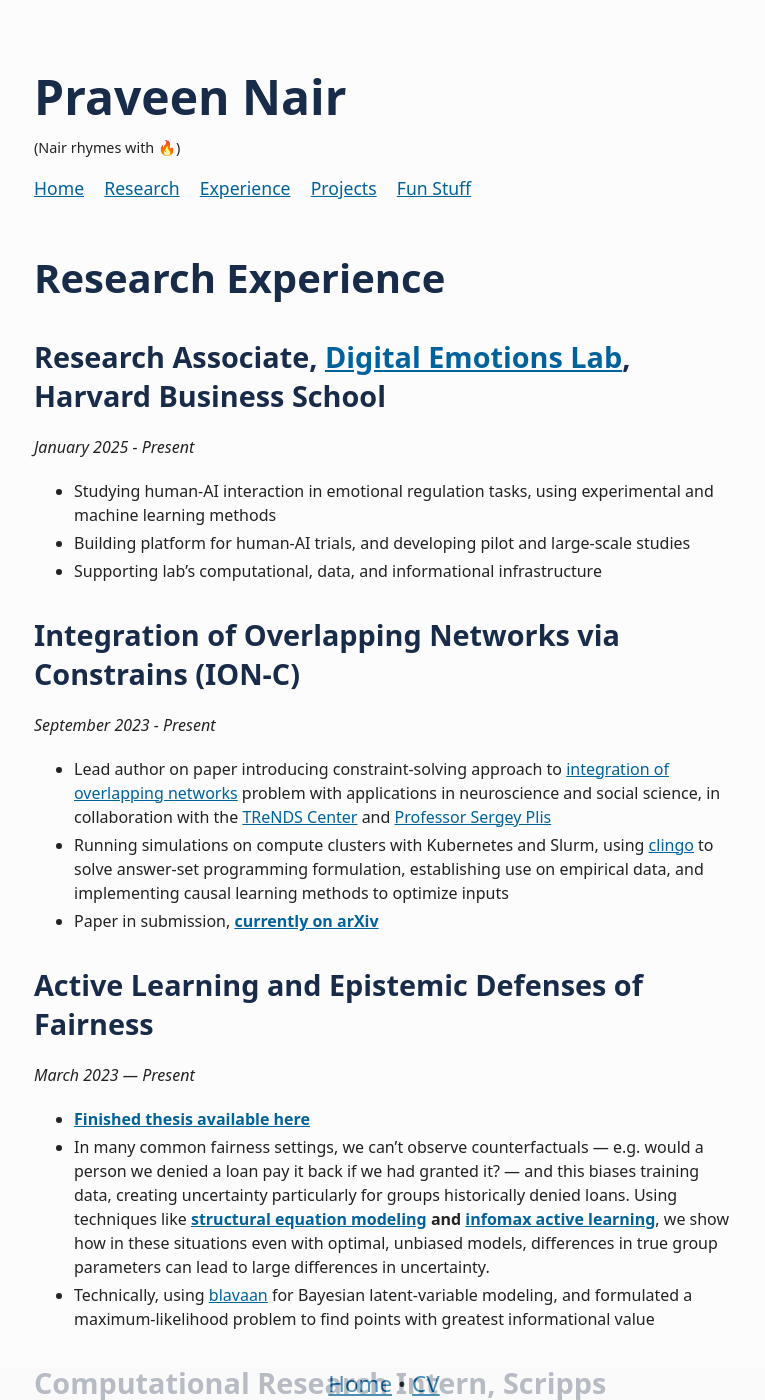
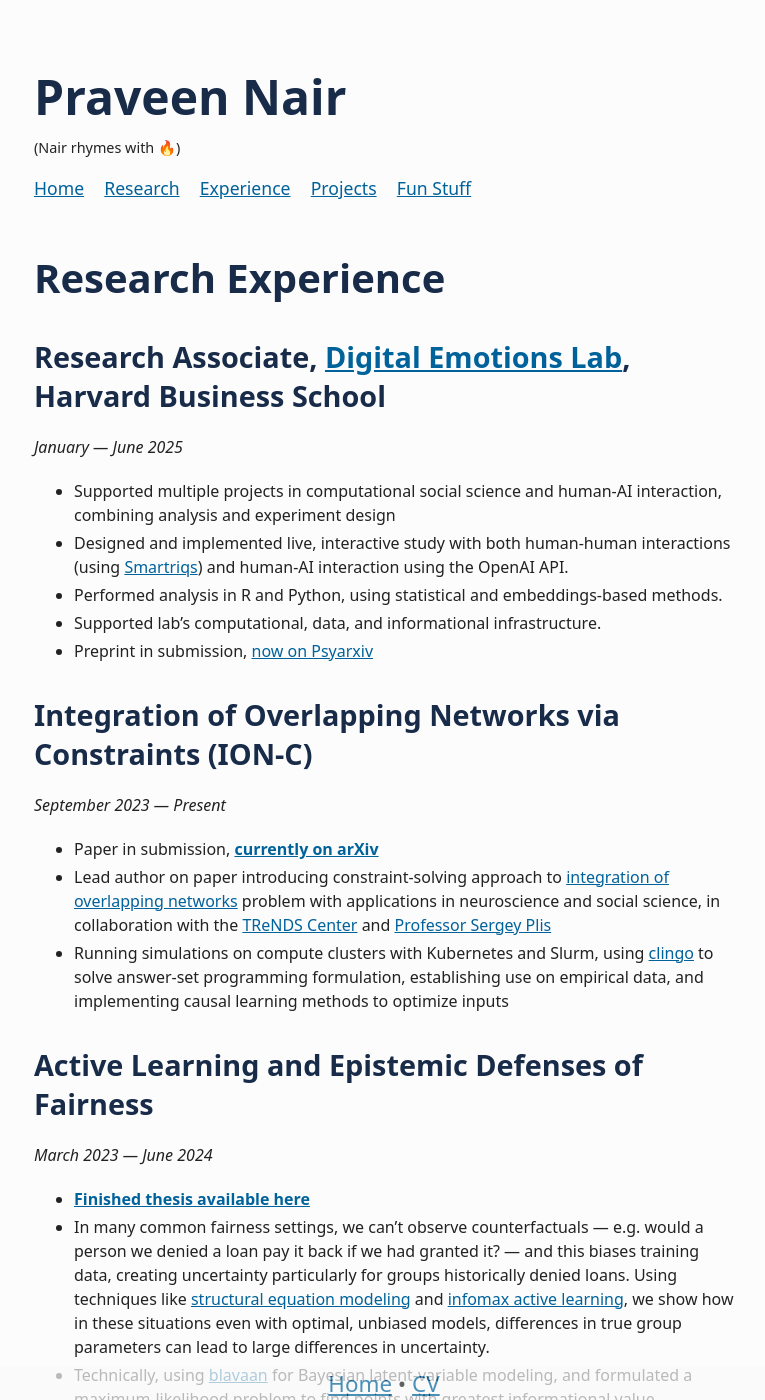
Before and after one commit to pnair7/pnair7.github.io, a Jekyll site: the page built from research.md, in a window 1280 px wide and 1400 px high. Shown: the whole window, without its empty margins (256-1021 px from the left). Built offline with Jekyll 4.4.1, drawn with Linux system fonts in a browser that asks for light colours; some of the changed text lies outside the part shown.

```diff
--- a/_config.yml
+++ b/_config.yml
@@ -36,7 +36,7 @@ nav-links:
 # for the homepage image + big text next to it
 greeting_image: /assets/me.jpg
 # 100-200 characters recommended
-greeting_text: 👋 Hey, I'm Praveen! I'm a research associate with the Digital Emotions Lab at Harvard Business School, and I'm interested in causality and the responsible use of algorithms in society.
+greeting_text: 👋 Hey, I'm Praveen! I'm an incoming Computer Science PhD student at Brown University, and I'm interested in the responsible use of algorithms in society, causality, and computational social science.
 
 # show blog post excerpts on blog page
 show_excerpts: false
--- a/research.md
+++ b/research.md
@@ -3,25 +3,27 @@ title: Research Experience
 ---
 
 ## Research Associate, [Digital Emotions Lab](https://www.amitgoldenberg.com/){:target="_blank"}, Harvard Business School
-*January 2025 - Present*
+*January — June 2025*
 
-- Studying human-AI interaction in emotional regulation tasks, using experimental and machine learning methods
-- Building platform for human-AI trials, and developing pilot and large-scale studies
-- Supporting lab's computational, data, and informational infrastructure
+- Supported multiple projects in computational social science and human-AI interaction, combining analysis and experiment design
+- Designed and implemented live, interactive study with both human-human interactions (using [Smartriqs](https://www.smartriqs.com/){:target="_blank"}) and human-AI interaction using the OpenAI API.
+- Performed analysis in R and Python, using statistical and embeddings-based methods.
+- Supported lab's computational, data, and informational infrastructure.
+- Preprint in submission, [now on Psyarxiv](https://osf.io/preprints/psyarxiv/fzvd8_v3){:target="_blank"}
 
-## Integration of Overlapping Networks via Constrains (ION-C)
-*September 2023 - Present*
+## Integration of Overlapping Networks via Constraints (ION-C)
+*September 2023 — Present*
 
+- Paper in submission, **[currently on arXiv](https://arxiv.org/abs/2411.04243){:target="_blank"}**
 - Lead author on paper introducing constraint-solving approach to [integration of overlapping networks](https://proceedings.neurips.cc/paper_files/paper/2008/hash/37bc2f75bf1bcfe8450a1a41c200364c-Abstract.html){:target="_blank"} problem with applications in neuroscience and social science, in collaboration with the [TReNDS Center](https://trendscenter.org/){:target="_blank"} and [Professor Sergey Plis](https://trendscenter.org/sergey-plis/){:target="_blank"}
 - Running simulations on compute clusters with Kubernetes and Slurm, using [clingo](https://potassco.org/clingo/){:target="_blank"} to solve answer-set programming formulation, establishing use on empirical data, and implementing causal learning methods to optimize inputs
-- Paper in submission, **[currently on arXiv](https://arxiv.org/abs/2411.04243){:target="_blank"}**
 
 
 ## Active Learning and Epistemic Defenses of Fairness
-*March 2023 — Present*
+*March 2023 — June 2024*
 
 - **[Finished thesis available here](https://escholarship.org/content/qt2hm001k0/qt2hm001k0_noSplash_9acadb652ecaf8978f23cdf68974847f.pdf){:target="_blank"}**
-- In many common fairness settings, we can’t observe counterfactuals — e.g. would a person we denied a loan pay it back if we had granted it? — and this biases training data, creating uncertainty particularly for groups historically denied loans. Using techniques like **[structural equation modeling](https://stats.oarc.ucla.edu/r/seminars/rsem/){:target="_blank"} and [infomax active learning](https://en.wikipedia.org/wiki/Infomax){:target="_blank"}**, we show how in these situations even with optimal, unbiased models, differences in true group parameters can lead to large differences in uncertainty.
+- In many common fairness settings, we can’t observe counterfactuals — e.g. would a person we denied a loan pay it back if we had granted it? — and this biases training data, creating uncertainty particularly for groups historically denied loans. Using techniques like [structural equation modeling](https://stats.oarc.ucla.edu/r/seminars/rsem/){:target="_blank"} and [infomax active learning](https://en.wikipedia.org/wiki/Infomax){:target="_blank"}, we show how in these situations even with optimal, unbiased models, differences in true group parameters can lead to large differences in uncertainty.
 - Technically, using [blavaan](https://ecmerkle.github.io/blavaan/){:target="_blank"} for Bayesian latent-variable modeling, and formulated a maximum-likelihood problem to find points with greatest informational value
 
 ## Computational Research Intern, Scripps Research
@@ -44,7 +46,7 @@ title: Research Experience
 - Along with another undergraduate, supervised by [Leanne Chukoskie](https://bouve.northeastern.edu/directory/leanne-chukoskie/){:target="_blank"} at the Qualcomm Institute at UCSD, conducted self-directed research project on engagement in online learning during COVID pandemic
 - Developed and distributed survey of UCSD students about their course experiences
 - Analyzed and visualized data in R, wrote most of paper's Results section
-- **Published in *Frontiers in Education* as co-first author**
+- **[Published in *Frontiers in Education*](https://doi.org/10.3389/feduc.2022.851019){:target="_blank"} as co-first author**
 
 ---
 
```
Also changed, not shown: other parts of research.md (+1 -1 lines), index.md (+6 -4 lines), other_experience.md (+3 -4 lines), 3 other files.
